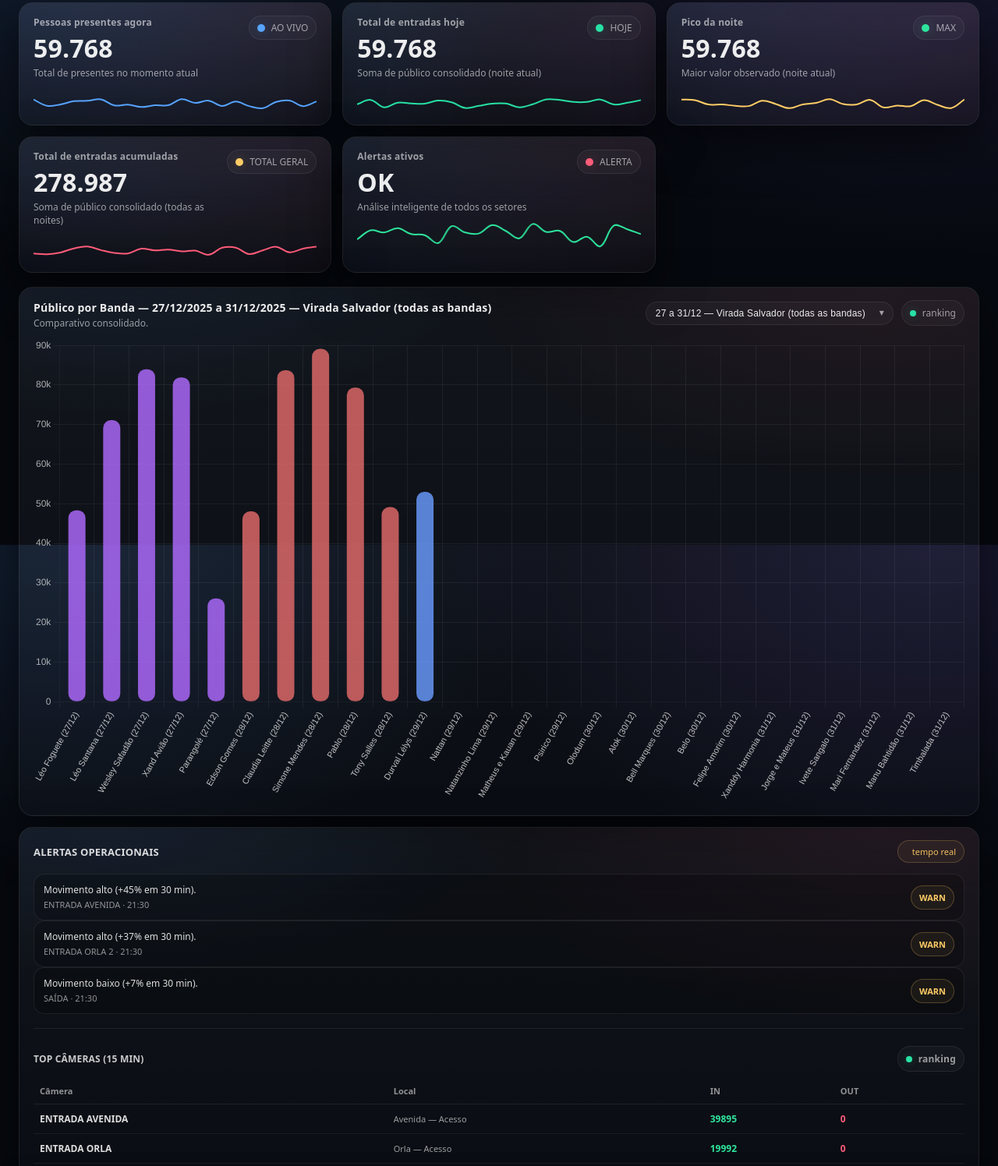
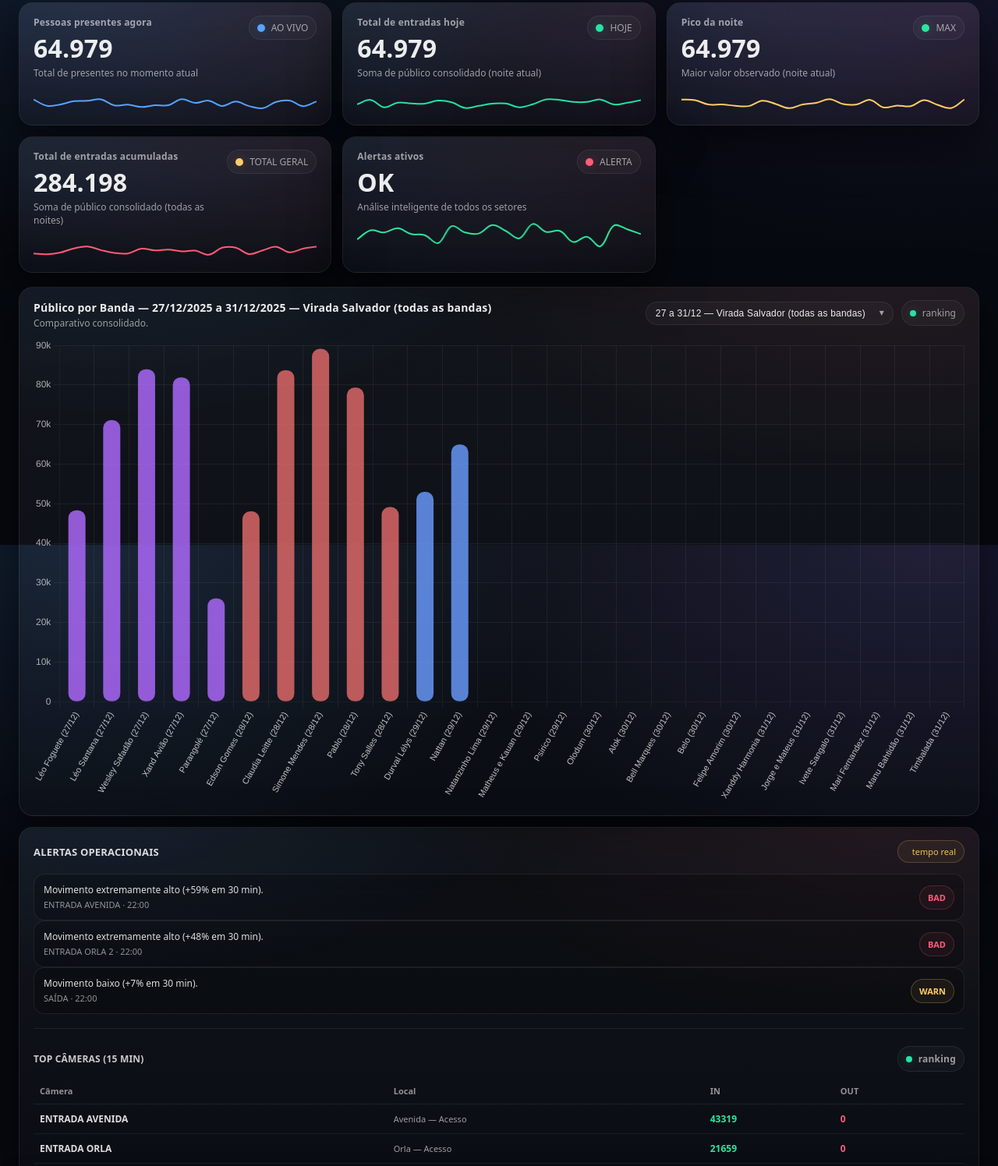
Before and after one commit to willsoaresrocha/Virada2026-Saltur-Hive, a plain HTML site: page index.html in a window 1280 px wide. Shown: the part 101-1597 px from the top of the page at 78% size. Drawn offline with nearby package versions, Linux system fonts and the light colour scheme.

Commit message:
Update index.html

```diff
--- a/index.html
+++ b/index.html
@@ -795,7 +795,7 @@
         <div class="k-top">
           <div>
             <div class="k-label">Alertas ativos</div>
-            <div class="k-value" id="k_status">OK</div>
+            <div class="k-value" id="k_status">ATENÇÃO</div>
             <div class="k-sub">Análise inteligente de todos os setores</div>
           </div>
           <div class="k-status"><span class="sig"></span><span>ALERTA</span></div>
@@ -1377,7 +1377,7 @@ async function pullBackend() {
         ],
         "29/12": [
             { label: "Durval Lélys", value: 53002 },
-            { label: "Nattan", value: 0 },
+            { label: "Nattan", value: 64979 },
             { label: "Natanzinho Lima", value: 0 },
             { label: "Matheus e Kauan", value: 0 },
             { label: "Psirico", value: 0 }
@@ -1400,13 +1400,13 @@ async function pullBackend() {
         },
 
       alerts: [
-        { msg:"Movimento alto (+45% em 30 min).", meta:"ENTRADA AVENIDA · 21:30", level:"WARN" },
-        { msg:"Movimento alto (+37% em 30 min).", meta:"ENTRADA ORLA 2 · 21:30", level:"WARN" },
-        { msg:"Movimento baixo (+7% em 30 min).", meta:"SAÍDA · 21:30", level:"WARN" }
+        { msg:"Movimento extremamente alto (+59% em 30 min).", meta:"ENTRADA AVENIDA · 22:00", level:"BAD" },
+        { msg:"Movimento extremamente alto (+48% em 30 min).", meta:"ENTRADA ORLA 2 · 22:00", level:"BAD" },
+        { msg:"Movimento baixo (+7% em 30 min).", meta:"SAÍDA · 22:00", level:"WARN" }
       ],
       topCams15: [
-        { cam:"ENTRADA AVENIDA", local:"Avenida — Acesso", in:39895, out:0, alerts:0 },
-        { cam:"ENTRADA ORLA ", local:"Orla — Acesso ", in:19992, out:0, alerts:0 }
+        { cam:"ENTRADA AVENIDA", local:"Avenida — Acesso", in:43319, out:0, alerts:0 },
+        { cam:"ENTRADA ORLA ", local:"Orla — Acesso ", in:21659, out:0, alerts:0 }
       ],
       camsSaltur: [],
       camsSSP: [],
@@ -1907,10 +1907,10 @@ async function pullBackend() {
        DOM RENDER (non-chart)  PESSOAS PRESENTES AGORA
        ============================================================ */
     function renderKPIs(){
-      document.getElementById("k_now").textContent = 59.768
-      document.getElementById("k_peak").textContent = 59.768
-      document.getElementById("k_total").textContent = 59.768
-      document.getElementById("k_alerts").textContent = 278.987     //28/12 = 219.219 == 27/12 = 118.060
+      document.getElementById("k_now").textContent = 64.979
+      document.getElementById("k_peak").textContent = 64.979
+      document.getElementById("k_total").textContent = 64.979
+      document.getElementById("k_alerts").textContent = 284.198     //28/12 = 219.219 == 27/12 = 118.060
       document.getElementById("k_status").textContent = state.kpis.status;
 
       document.getElementById("z_pressure").textContent = state.smart.pressureZone;
@@ -3059,7 +3059,7 @@ function initCharts(){
       state.kpis.peakNight = Math.max(state.kpis.peakNight, state.kpis.now + rand(6000, 22000));
       state.kpis.total = state.kpis.total + rand(3500, 12000);
       state.kpis.alertsActive = clamp(state.kpis.alertsActive + (Math.random()<.25?(Math.random()<.5?-1:1):0), 0, 7);
-      state.kpis.status = (state.kpis.alertsActive >= 5) ? "ATENÇÃO" : "OK";
+      state.kpis.status = (state.kpis.alertsActive >= 1) ? "ATENÇÃO" : "OK";
 
       // Smart indicators drift
       state.smart.pressureZone = pick(state.zones);
```
